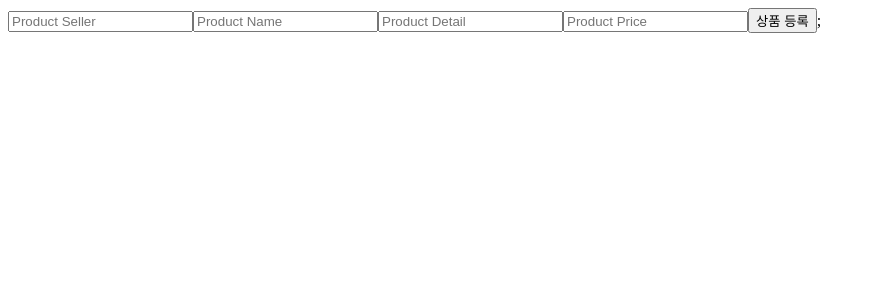
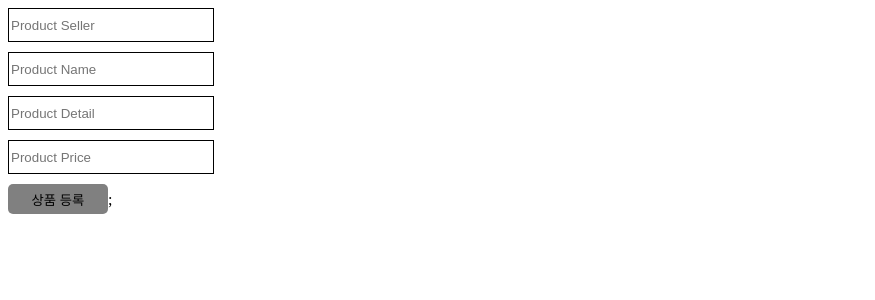
Before and after one commit to jjunohj/CC_Quiz, a Next.js app: page /06/boards in a window 1280 px wide. Shown: the top 300 px of the page, without its empty margins (0-875 px from the left). Built offline with nearby package versions, Linux system fonts and the light colour scheme.

Commit message:
section 07-2-1 Quiz: Emotion으로 버튼 모두 입력시 버튼 활성화

```diff
--- /dev/null
+++ b/pages/07/boards/[productId]/index.js
@@ -0,0 +1,5 @@
+import ProductDetail from "../../../../src/components/units/product/detail/ProductDetail.container";
+
+export default function ProductDetailPage() {
+  return <ProductDetail />;
+}
--- /dev/null
+++ b/pages/07/boards/index.js
@@ -0,0 +1,5 @@
+import ProductRegister from "../../../src/components/units/product/register/ProductRegister.container";
+
+export default function ProductRegisterPage() {
+  return <ProductRegister />;
+}
--- a/src/components/units/product/register/ProductRegister.container.js
+++ b/src/components/units/product/register/ProductRegister.container.js
@@ -9,23 +9,36 @@ export default function ProductRegister() {
   const [productName, setProductName] = useState("");
   const [productDetail, setProductDetail] = useState("");
   const [productPrice, setProductPrice] = useState("");
+  const [isFilled, setIsFilled] = useState(false);
   const [createProduct] = useMutation(CREATE_PRODUCT);
 
   const router = useRouter();
 
   const handleProductSellerChange = (event) => {
+    if (event.target.value && productName && productDetail && productPrice) {
+      setIsFilled(true);
+    }
     setProductSeller(event.target.value);
   };
 
   const handleProductNameChange = (event) => {
+    if (productSeller && event.target.value && productDetail && productPrice) {
+      setIsFilled(true);
+    }
     setProductName(event.target.value);
   };
 
   const handleProductDetailChange = (event) => {
+    if (productSeller && productName && event.target.value && productPrice) {
+      setIsFilled(true);
+    }
     setProductDetail(event.target.value);
   };
 
   const handleProductPriceChange = (event) => {
+    if (productSeller && productName && productDetail && event.target.value) {
+      setIsFilled(true);
+    }
     setProductPrice(parseInt(event.target.value));
   };
 
@@ -55,6 +68,7 @@ export default function ProductRegister() {
       productName={productName}
       productDetail={productDetail}
       productPrice={productPrice}
+      isFilled={isFilled}
       handleProductSellerChange={handleProductSellerChange}
       handleProductNameChange={handleProductNameChange}
       handleProductDetailChange={handleProductDetailChange}
--- a/src/components/units/product/register/ProductRegister.presenter.js
+++ b/src/components/units/product/register/ProductRegister.presenter.js
@@ -1,31 +1,31 @@
+import * as S from "./ProductRegister.styles";
+
 export default function ProductRegisterUI(props) {
   return (
     <>
-      <input
-        type="text"
-        value={props.productSeller}
+      <S.Input
         placeholder="Product Seller"
         onChange={props.handleProductSellerChange}
-      ></input>
-      <input
-        type="text"
-        value={props.productName}
+      ></S.Input>
+      <br />
+      <S.Input
         placeholder="Product Name"
         onChange={props.handleProductNameChange}
-      ></input>
-      <input
-        type="text"
-        value={props.productDetail}
+      ></S.Input>
+      <br />
+      <S.Input
         placeholder="Product Detail"
         onChange={props.handleProductDetailChange}
-      ></input>
-      <input
-        type="number"
-        value={props.productPrice}
+      ></S.Input>
+      <br />
+      <S.Input
         placeholder="Product Price"
         onChange={props.handleProductPriceChange}
-      ></input>
-      <button onClick={props.onClickSubmit}>상품 등록</button>
+      ></S.Input>
+      <br />
+      <S.Button onClick={props.onClickSubmit} isFilled={props.isFilled}>
+        상품 등록
+      </S.Button>
     </>
   );
 }
--- a/src/components/units/product/register/ProductRegister.styles.js
+++ b/src/components/units/product/register/ProductRegister.styles.js
@@ -0,0 +1,18 @@
+import styled from "@emotion/styled";
+
+export const Input = styled.input`
+  border: 1px solid black;
+  width: 200px;
+  height: 30px;
+  margin-bottom: 10px;
+`;
+
+export const Button = styled.button`
+  width: 100px;
+  height: 30px;
+  background-color: ${(props) => (props.isFilled ? "yellow" : "gray")};
+  border: none;
+  border-radius: 5px;
+  margin-bottom: 10px;
+  cursor: pointer;
+`;
```
